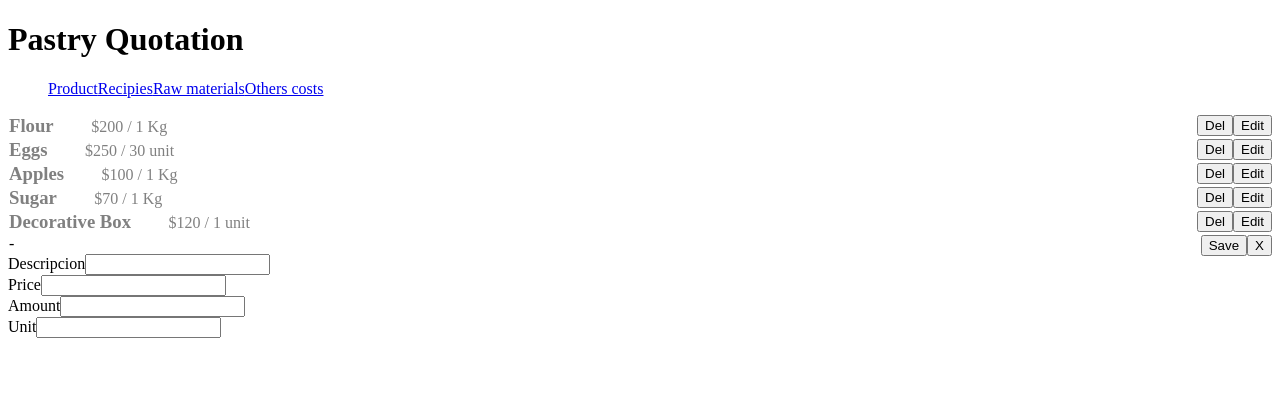
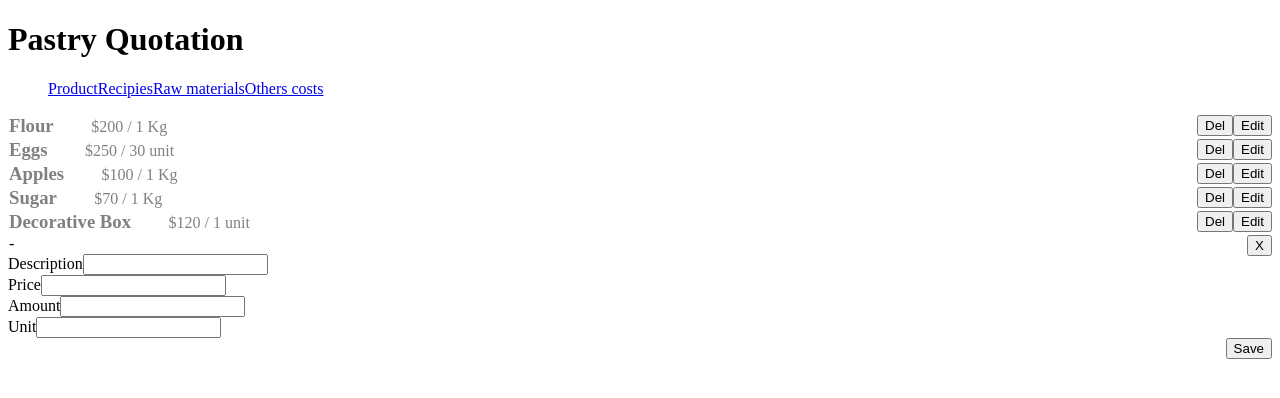
Before and after one commit to GustavoVergara87/pastry_quotation, a React (Create React App) app: page /raw in a window 1280 px wide. Both pictures are taken after a click on the button "New". Shown: the top 398 px of the page. Built offline with nearby package versions, Linux system fonts and the light colour scheme.

Commit message:
RawMaterials, ReduxDevTools, react-final-form
react-final-form
ReduxDevTools integration
RawMaterials view refactoring

```diff
--- a/package.json
+++ b/package.json
@@ -6,14 +6,15 @@
     "@testing-library/jest-dom": "^5.16.2",
     "@testing-library/react": "^12.1.3",
     "@testing-library/user-event": "^13.5.0",
+    "final-form": "^4.20.6",
     "lodash": "^4.17.21",
     "react": "^17.0.2",
     "react-dom": "^17.0.2",
+    "react-final-form": "^6.5.8",
     "react-redux": "^7.2.6",
     "react-router-dom": "^5.3.0",
     "react-scripts": "5.0.0",
     "redux": "^4.1.2",
-    "redux-form": "^8.3.8",
     "web-vitals": "^2.1.4"
   },
   "scripts": {
--- a/src/components/RawMaterialsForm.js
+++ b/src/components/RawMaterialsForm.js
@@ -1,27 +1,45 @@
 import React from 'react';
+import { Field, Form } from 'react-final-form';
 
 function RawMaterialsForm(props) {
-	const { description, price, amount, unit } = props.rawMaterial;
+	const { id, description, price, amount, unit } = props.rawMaterial;
+
+	const onSubmit = (formValues) => {
+		props.onSubmit(formValues);
+	};
+
+	const renderInput = ({ input, label, meta }) => {
+		return (
+			<div>
+				<label> {label}</label>
+				<input {...input} autoComplete='off' />
+			</div>
+		);
+	};
+
 	return (
 		<div>
-			<form>
-				<div>
-					<label> Descripcion</label>
-					<input defaultValue={description}></input>
-				</div>
-				<div>
-					<label> Price</label>
-					<input defaultValue={price}></input>
-				</div>
-				<div>
-					<label> Amount</label>
-					<input defaultValue={amount}></input>
-				</div>
-				<div>
-					<label> Unit</label>
-					<input defaultValue={unit}></input>
-				</div>
-			</form>
+			<Form
+				onSubmit={onSubmit}
+				initialValues={{ description, price, amount, unit }}
+			>
+				{({ handleSubmit }) => (
+					<form onSubmit={handleSubmit}>
+						<Field
+							name='description'
+							label='Description'
+							component={renderInput}
+						/>
+						<Field name='price' label='Price' component={renderInput} />
+						<Field name='amount' label='Amount' component={renderInput} />
+						<Field name='unit' label='Unit' component={renderInput} />
+
+						<div style={{ display: 'flex', flexFlow: 'row-reverse' }}>
+							<button>Save</button>
+						</div>
+					</form>
+				)}
+			</Form>
 		</div>
 	);
 }
--- a/src/components/RawMaterialsItem.js
+++ b/src/components/RawMaterialsItem.js
@@ -1,5 +1,6 @@
 import React from 'react';
 import { connect } from 'react-redux';
+import _ from 'lodash';
 import {
 	rawCreate,
 	rawRead,
@@ -20,7 +21,7 @@ function RawMaterialsItem({ onEdit, editing, rawMaterial }) {
 		console.log('Dispatch action Delete');
 	};
 
-	const onClickSave = () => {
+	const onSubmit = () => {
 		console.log('Dispatch action Save');
 		onEdit({});
 	};
@@ -49,12 +50,7 @@ function RawMaterialsItem({ onEdit, editing, rawMaterial }) {
 		return (
 			<span style={{ position: 'absolute', right: '0' }}>
 				{id !== '' && <button onClick={onClickDel}>Del</button>}
-				{!COLLAPSED && (
-					<>
-						<button onClick={onClickSave}>Save</button>
-						<button onClick={onClickCollapse}>X</button>
-					</>
-				)}
+				{!COLLAPSED && <button onClick={onClickCollapse}>X</button>}
 				{COLLAPSED && id === '' && <button onClick={onClickNew}>New</button>}
 				{COLLAPSED && id !== '' && <button onClick={onClickEdit}>Edit</button>}
 			</span>
@@ -63,7 +59,9 @@ function RawMaterialsItem({ onEdit, editing, rawMaterial }) {
 
 	const renderForm = () => {
 		if (!COLLAPSED) {
-			return <RawMaterialsForm rawMaterial={rawMaterial} />;
+			return (
+				<RawMaterialsForm onSubmit={onSubmit} rawMaterial={rawMaterial} />
+			);
 		}
 	};
 
--- a/src/index.js
+++ b/src/index.js
@@ -1,11 +1,13 @@
 import React from 'react';
 import ReactDOM from 'react-dom';
 import App from './components/App';
-import { createStore } from 'redux';
+import { createStore, compose } from 'redux';
 import { Provider } from 'react-redux';
 import reducers from './reducers';
 
-const store = createStore(reducers);
+const composeEnhancers =
+	window.__REDUX_DEVTOOLS_EXTENSION_COMPOSE__ || compose;
+const store = createStore(reducers, composeEnhancers());
 
 ReactDOM.render(
 	<Provider store={store}>
--- a/src/reducers/index.js
+++ b/src/reducers/index.js
@@ -1,8 +1,6 @@
 import { combineReducers } from 'redux';
-import { reducer as formReducer } from 'redux-form';
 import rawMaterialsReducer from './rawMaterials';
 
 export default combineReducers({
 	rawMaterials: rawMaterialsReducer,
-	form: formReducer,
 });
```
Also changed, not shown: 1 other file (tests, documents, lock files or other folders).
